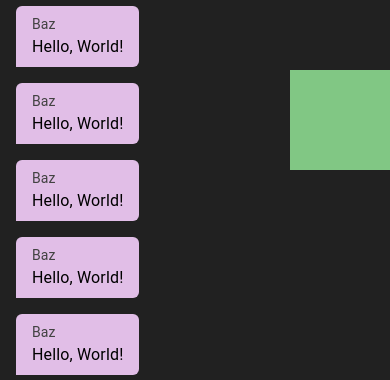
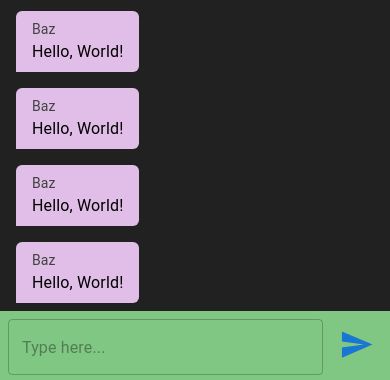
Before and after one commit to pettiboy/react-firebase-chat-app, a React (Create React App) app: page /chat/1 in a window 390 px wide. Shown: the part 461-841 px from the top of the page. Built offline with nearby package versions, Linux system fonts and the light colour scheme; no server answers; sample sign-in values are in the browser's storage.

Commit message:
🐛 FIX: mobile only view

```diff
--- a/src/components/MessageForm.tsx
+++ b/src/components/MessageForm.tsx
@@ -23,42 +23,36 @@ const MessageForm = ({ sendMessageCallback }: Props) => {
   };
 
   return (
-    // <Box sx={{ mt: 9 }}>
     <Box
       sx={{
+        position: "sticky",
+        display: "flex",
         bottom: 0,
         right: 0,
-        height: 100,
-        width: 100,
-        // p: 1,
         bgcolor: colors.green[300],
-        // display: "flex",
-        position: "fixed",
-        // transform: "translateX(-50%)",
+        p: 1,
       }}
     >
-      {/* <Box>
+      <Box sx={{ flex: 8 }}>
         <TextField
           value={messageText}
+          style={{ width: "100%" }}
           onChange={(e) => setMessageText(e.target.value)}
-            style={{ width: "80%" }}
           placeholder="Type here..."
           onKeyDown={handleKeyDown}
         />
       </Box>
-        <Box>
+      <Box sx={{ flex: 1 }}>
         <IconButton
           onClick={sendMessage}
           edge="start"
           color="primary"
-            aria-label="back"
           sx={{ ml: 1 }}
         >
           <SendIcon fontSize={"large"} />
         </IconButton>
-        </Box> */}
       </Box>
-    // </Box>
+    </Box>
   );
 };
 
--- a/src/components/Utils/CenteredBox.tsx
+++ b/src/components/Utils/CenteredBox.tsx
@@ -7,11 +7,7 @@ interface Props {
 }
 
 const CenteredBox = ({ children }: Props) => {
-  return (
-    <div className="overlay">
-      <div className="overlay overlay-in">{children}</div>
-    </div>
-  );
+  return <div className="overlay">{children}</div>;
 };
 
 export default CenteredBox;
--- a/src/index.css
+++ b/src/index.css
@@ -13,21 +13,17 @@ code {
 }
 
 .overlay {
+  overflow: auto;
+
+  box-shadow: 0 4px 15px 0 rgba(0, 0, 0, 0.2), 0 6px 20px 0 rgb(0, 0, 0);
+
   height: 90vh;
-  width: 450px;
+  width: 420px;
 
   position: absolute;
   top: 50%;
   left: 50%;
   transform: translate(-50%, -50%);
-
-  overflow: hidden;
-  box-shadow: 0 4px 15px 0 rgba(0, 0, 0, 0.2), 0 6px 20px 0 rgb(0, 0, 0);
-}
-
-.overlay-in {
-  overflow: auto;
-  /* position: relative; */
 }
 
 @media screen and (max-width: 600px) {
```
Lines whose indentation alone changed are shown as unchanged.
